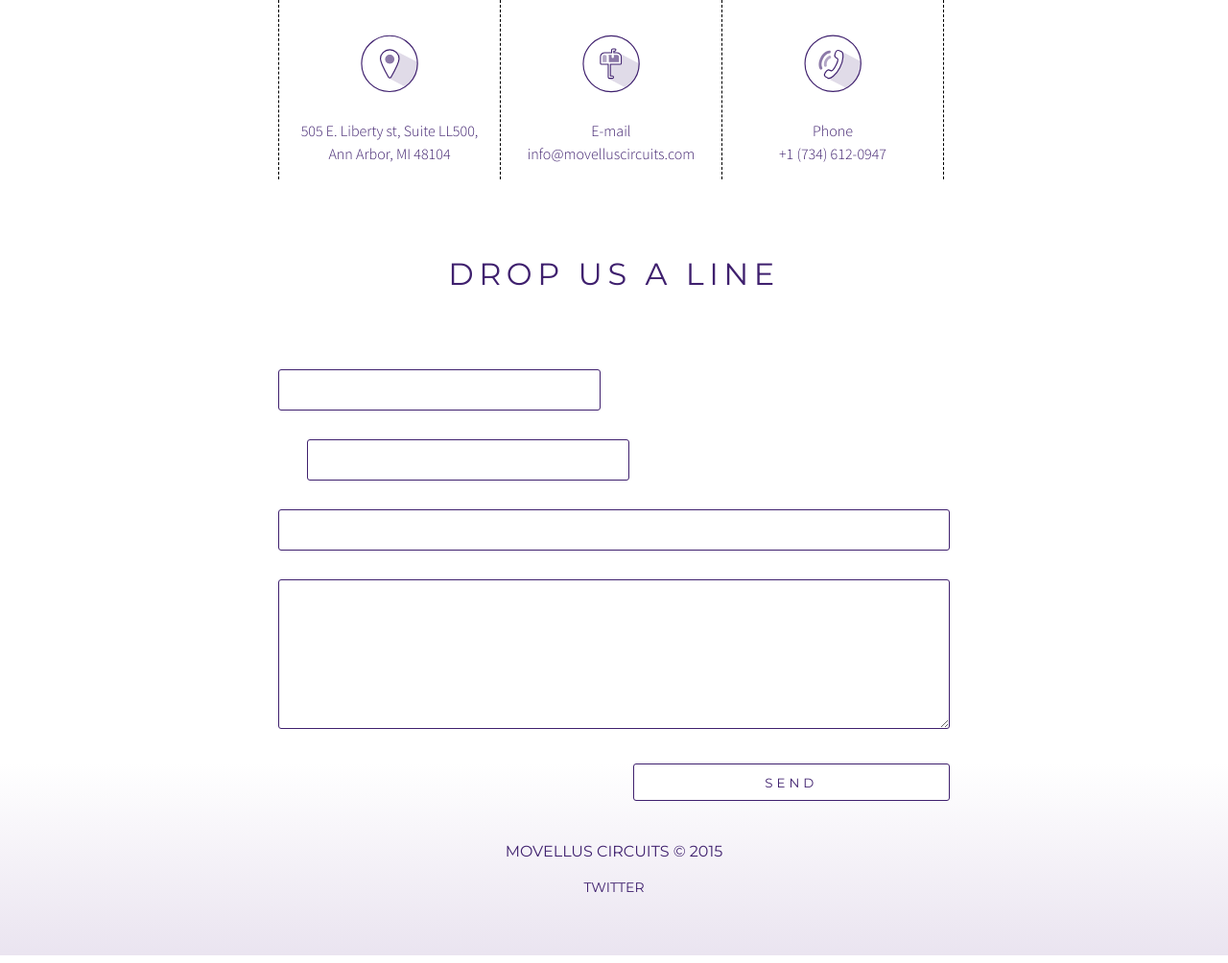
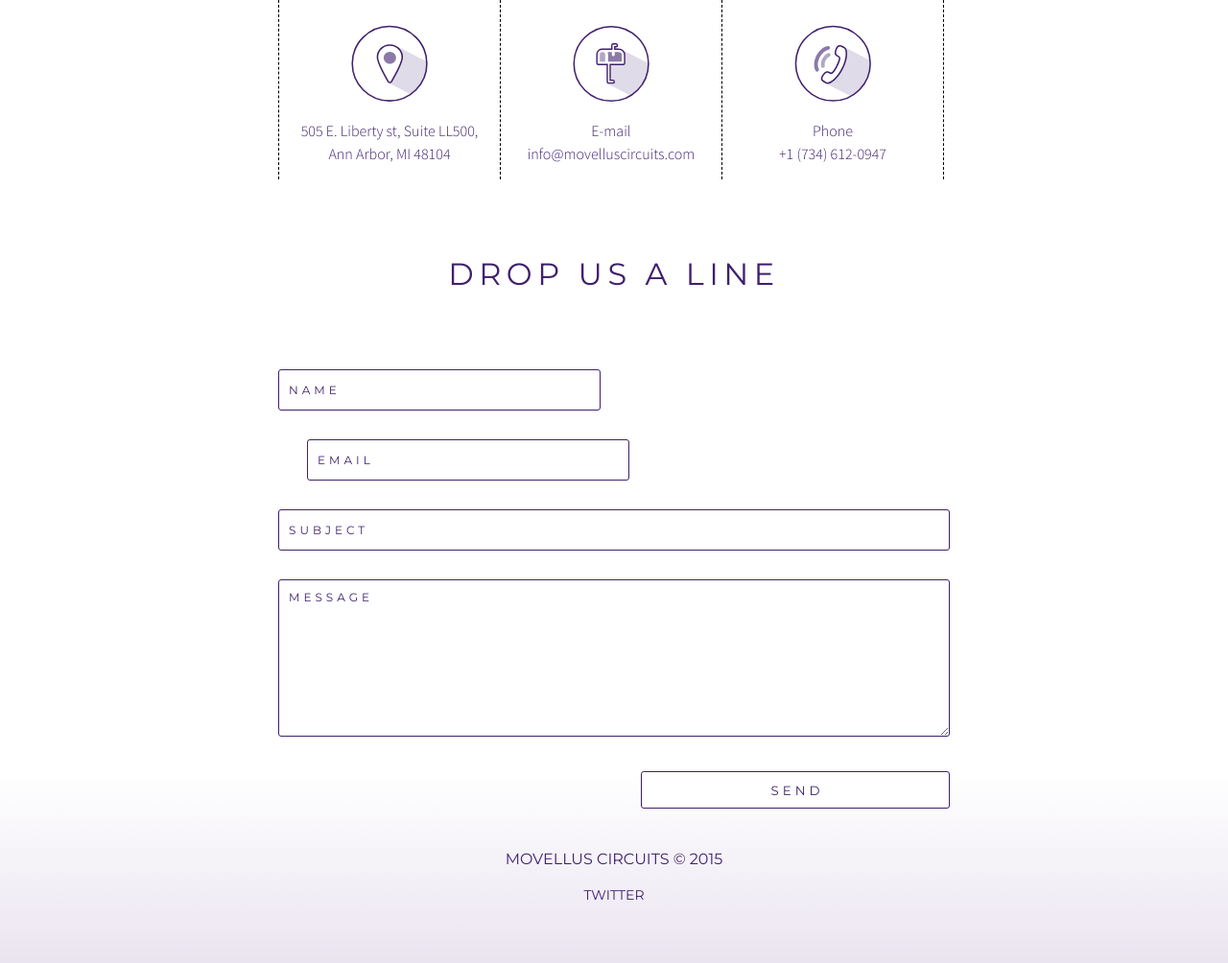
Before and after one commit to zaghmout/movellus, a Jekyll site: the page built from contact/index.html, in a window 1280 px wide and 1400 px high, scrolled down 61 px. Shown: the part 396-1400 px from the top of the window at 96% size. Built offline with Jekyll 4.4.1, drawn with Linux system fonts in a browser that asks for light colours; nearby versions of some CDN libraries.

Commit message:
forms placeholders

```diff
--- a/_sass/_layout.scss
+++ b/_sass/_layout.scss
@@ -444,7 +444,7 @@
             margin: 0px auto;
 
             svg{
-                width: 60px;
+                width: 80px;
             }
         }
 
@@ -455,7 +455,42 @@
     margin: 0 auto;
 }
 
+::-webkit-input-placeholder {
+        color: $brand-color;
+        font-family: $strong-font-family;
+        letter-spacing: $medium-kerning;
+    }::-moz-placeholder {
+        color: $brand-color;
+        font-family: $strong-font-family;
+        letter-spacing: $medium-kerning;
+    } /* firefox 19+ */
+    :-ms-input-placeholder {
+        color: $brand-color;
+        font-family: $strong-font-family;
+        letter-spacing: $medium-kerning;
+    } /* ie */
+    input:-moz-placeholder {
+        color: $brand-color;
+        font-family: $strong-font-family;
+        letter-spacing: $medium-kerning;
+    }
+
 #contact-form{
+
+    input, textarea{
+        padding-left: 10px;
+    }
+    textarea{
+        padding-top: 10px;
+    }
+
+    input:not([type="submit"]), textarea
+    {
+        font-family: $strong-font-family;
+        color: $brand-color;
+        font-size: 12px;
+
+    }
 
     *{
         height: $spacing-unit * 1.3;
@@ -477,7 +512,7 @@
     }
 
     .small-field{
-        width: 47.2%;
+        width: 46%;
         float: left;
 
         &:nth-child(2n){
@@ -487,7 +522,7 @@
     }
 
     .large-field{
-        width: 100%;
+        width: 98%;
         max-width: $full-column;
     }
 }
--- a/contact/index.html
+++ b/contact/index.html
@@ -91,10 +91,10 @@ title: CONTACT
 
   <form id="contact-form" action="//formspree.io/adf.melo@gmail.com"
         method="POST">
-    <input class="small-field" type="text" name="name">
-    <input class="small-field" type="email" name="_replyto">
-    <input class="large-field" type="text" name="subject" />
-    <textarea class="large-field" name="body"></textarea>
+    <input class="small-field" type="text" name="name" placeholder="NAME">
+    <input class="small-field" type="email" name="_replyto" placeholder="EMAIL">
+    <input class="large-field" type="text" name="subject" placeholder="SUBJECT"/>
+    <textarea class="large-field" name="body" placeholder="MESSAGE"></textarea>
     <input style="float: right" class="small-field m-btn" type="submit" value="SEND">
 
     <input type="text" name="_gotcha" style="display:none" />
```
Also changed, not shown: 3 other files.
